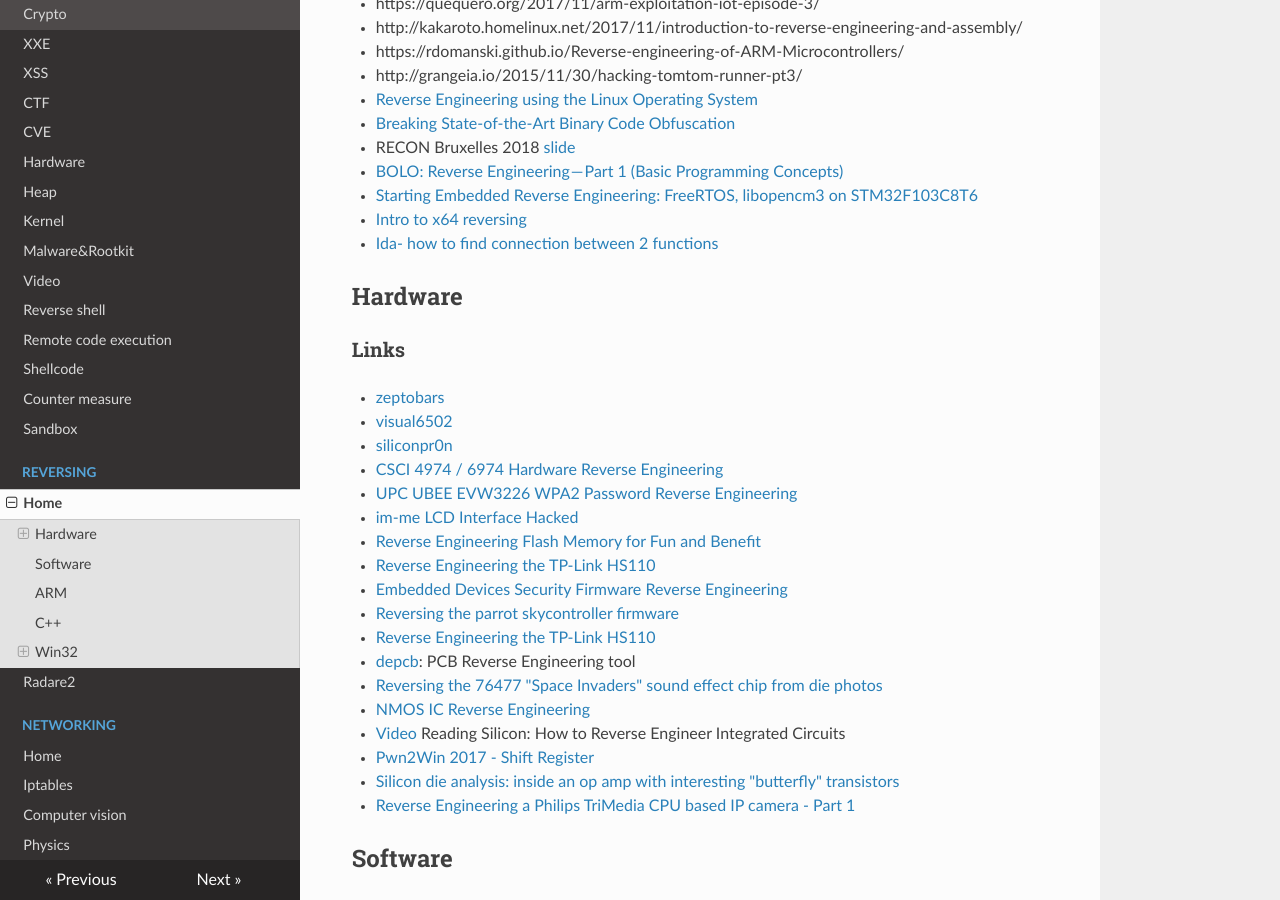
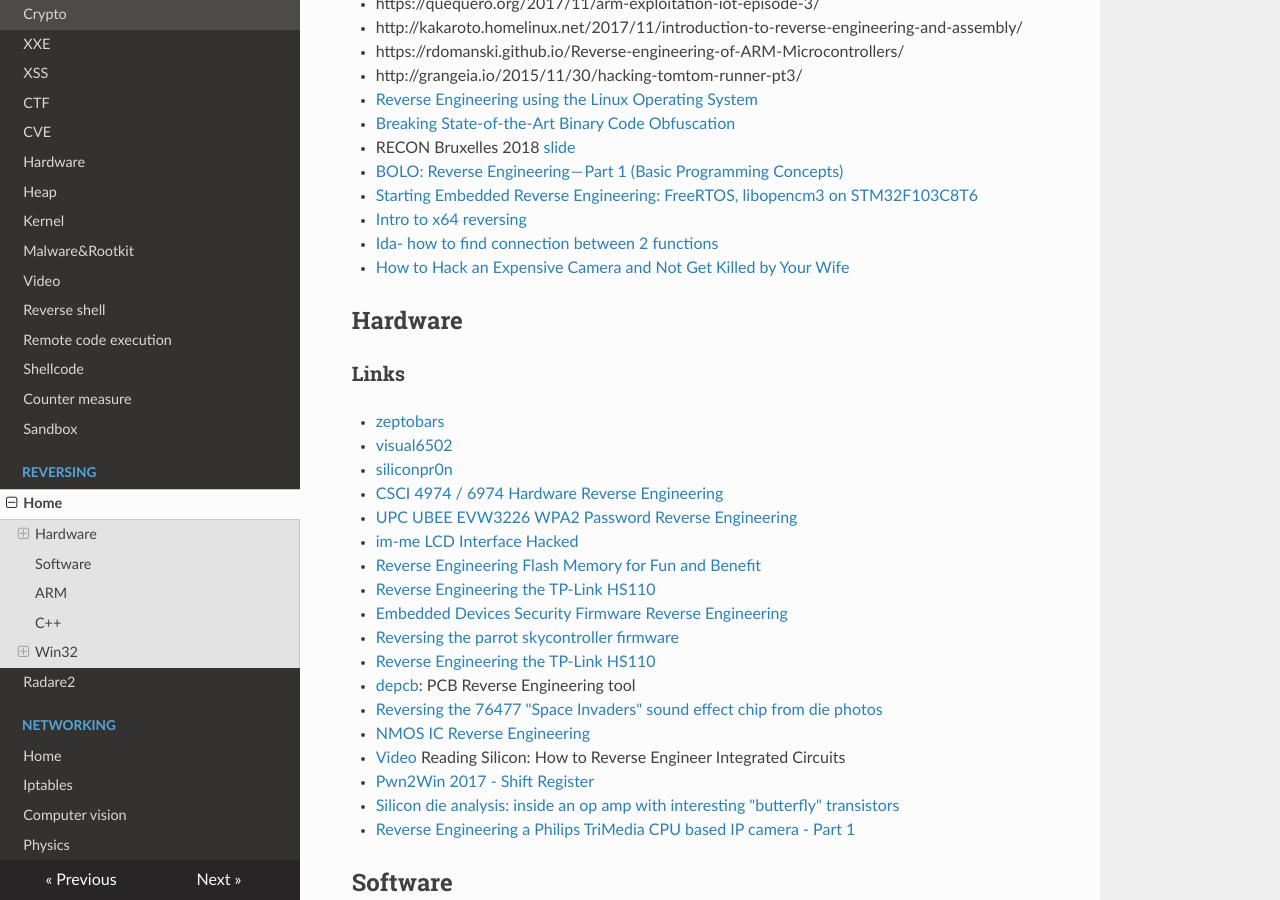
Before and after one commit to gipi/low-level, an MkDocs documentation site: the page built from docs/reversing/reversing.md, in a window 1280 px wide and 900 px high, scrolled down 312 px. Built offline with MkDocs 1.6.1, drawn with Linux system fonts in a browser that asks for light colours; nearby versions of some CDN libraries; old or Windows-style settings are respelled for this version of MkDocs.

Commit message:
Update reversing.md

```diff
--- a/docs/reversing/reversing.md
+++ b/docs/reversing/reversing.md
@@ -15,8 +15,8 @@
  - [BOLO: Reverse Engineering — Part 1 (Basic Programming Concepts)](https://medium.com/@danielabloom/bolo-reverse-engineering-part-1-basic-programming-concepts-f88b233c63b7)
  - [Starting Embedded Reverse Engineering: FreeRTOS, libopencm3 on STM32F103C8T6](https://blog.3or.de/starting-embedded-reverse-engineering-freertos-libopencm3-on-stm32f103c8t6.html)
  - [Intro to x64 reversing](https://pdfs.semanticscholar.org/presentation/a653/8fe41866bc0937f3aaaeb7f16f2be72f2369.pdf)
- - [Ida- how to find connection between 2 functions
-](https://reverseengineering.stackexchange.com/questions/17659/ida-how-to-find-connection-between-2-functions)
+ - [Ida- how to find connection between 2 functions](https://reverseengineering.stackexchange.com/questions/17659/ida-how-to-find-connection-between-2-functions)
+ - [How to Hack an Expensive Camera and Not Get Killed by Your Wife](https://alexhude.github.io/2019/01/24/hacking-leica-m240.html)
 
 ## Hardware
 
```
